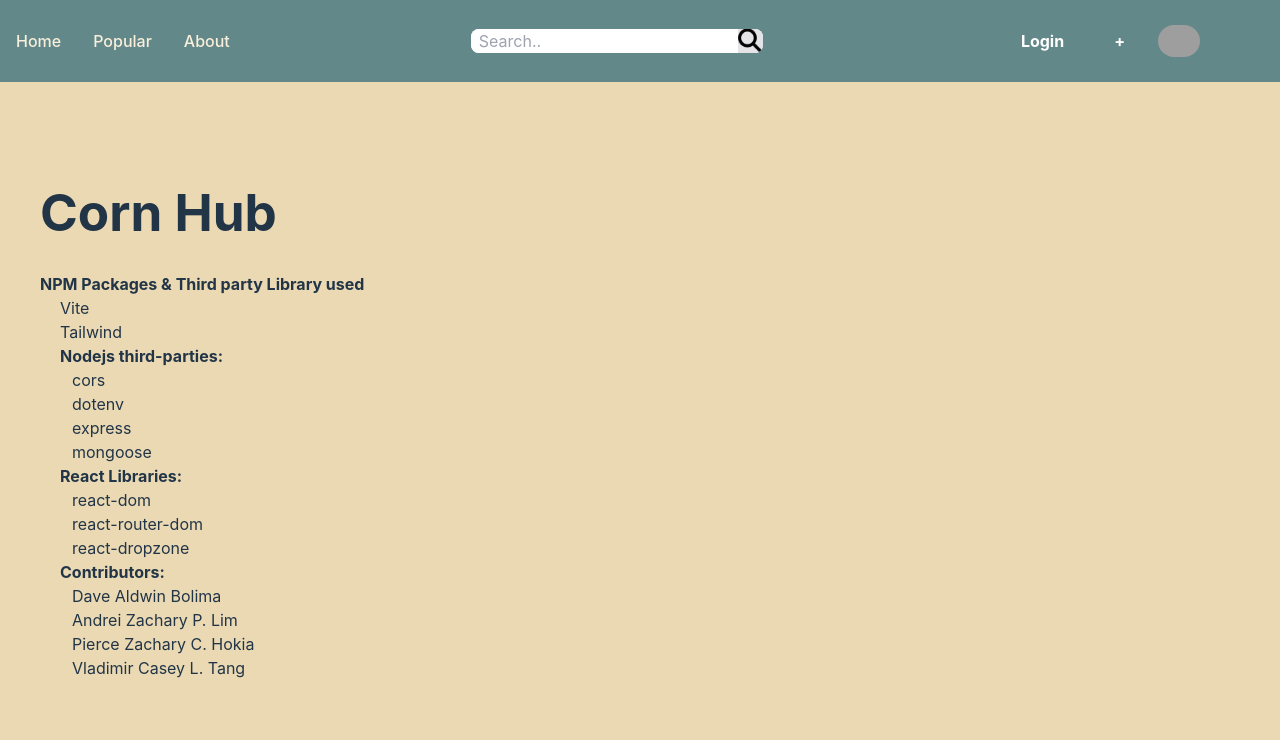
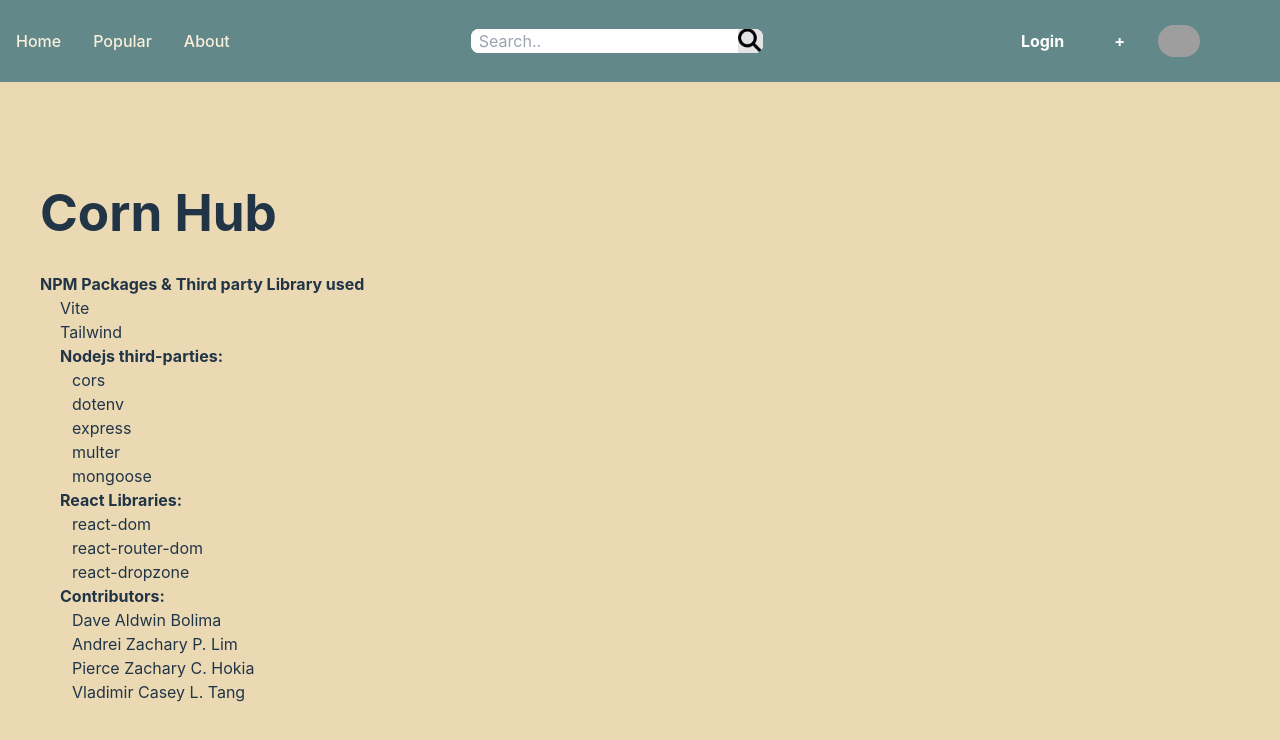
Before and after one commit to Primeputin/cornhub, a React (Vite) app in the folder frontend/: page /About in a window 1280 px wide. Shown: the top 740 px of the page. Built offline with nearby package versions, Linux system fonts and the light colour scheme; grey boxes are pictures that could not be loaded.

Commit message:
updated README and about page about multer being added as a library

```diff
--- a/frontend/src/components/About.jsx
+++ b/frontend/src/components/About.jsx
@@ -19,6 +19,9 @@ const About = () =>{
                     </li>
                     <li>
                         express
+                    </li>
+                    <li>
+                        multer
                     </li>
                     <li>
                         mongoose
```
Also changed, not shown: 1 other file (tests, documents, lock files or other folders).
